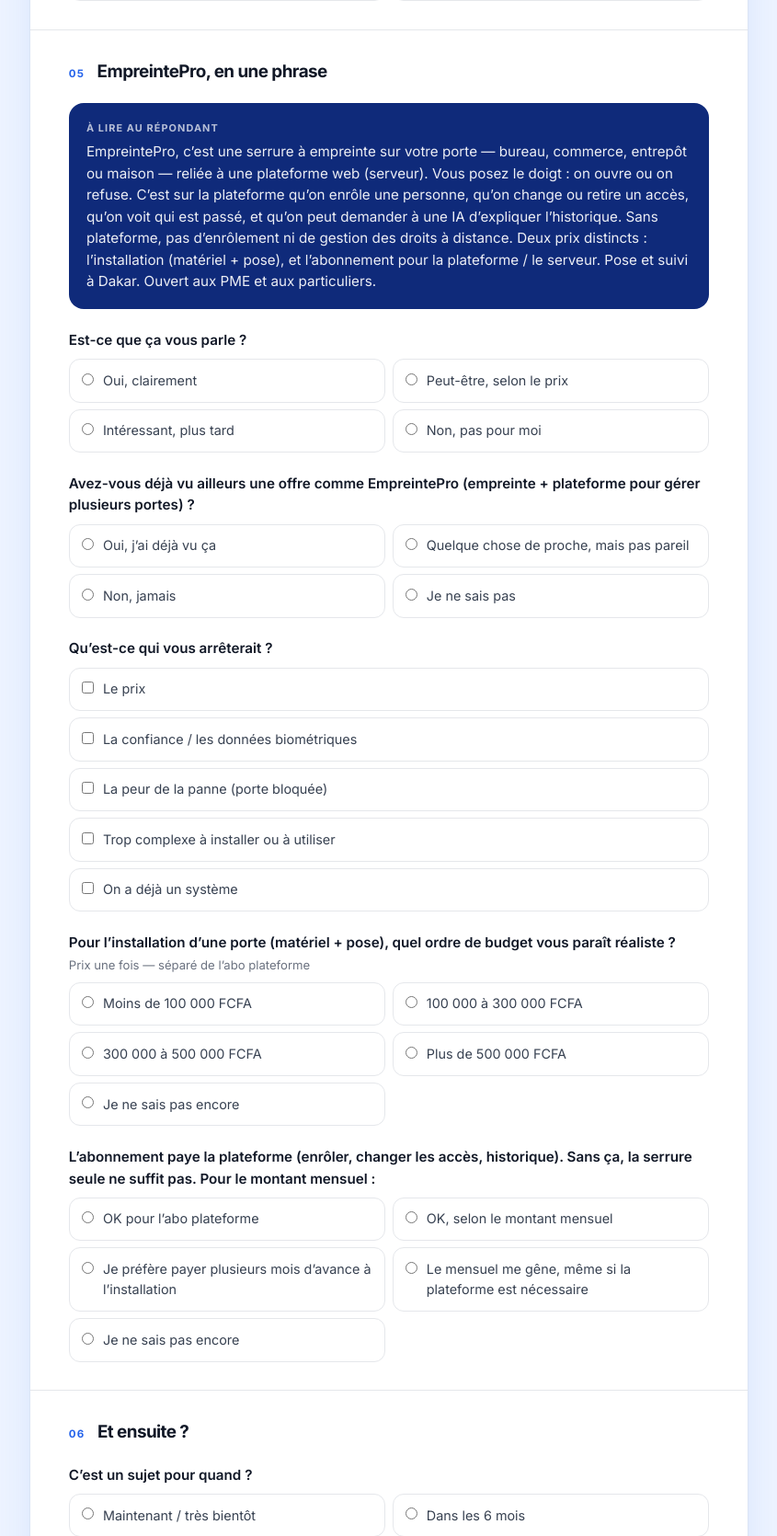
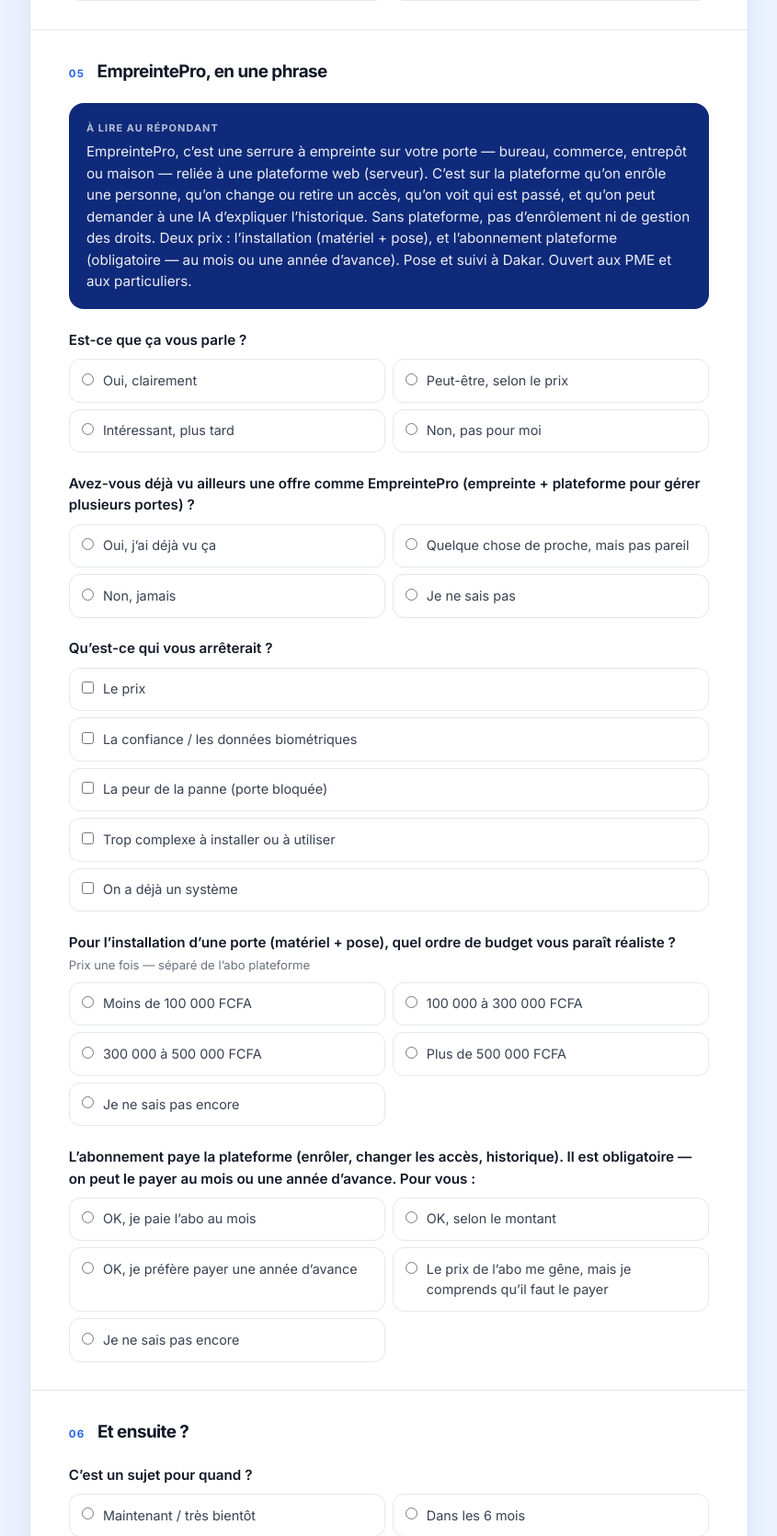
Before and after one commit to Fatoumata7703/empreintepro-etude, a Flask app: page / in a window 1280 px wide. Shown: the part 3714-5384 px from the top of the page at 92% size, without its empty margins (217-1062 px from the left). Run offline with Flask 3, Linux system fonts and the light colour scheme; some libraries are stand-ins or nearby versions.

Commit message:
Make subscription mandatory: monthly or one year prepaid, never skipped.

```diff
--- a/etude_db.py
+++ b/etude_db.py
@@ -78,10 +78,10 @@ LABELS = {
         "nsp": "Je ne sais pas",
     },
     "abonnement": {
-        "oui": "OK pour l’abo plateforme",
-        "selon": "OK, selon le montant mensuel",
-        "achat": "Préfère payer plusieurs mois d’avance",
-        "non": "Le mensuel me gêne (plateforme quand même nécessaire)",
+        "oui": "OK, abo au mois",
+        "selon": "OK, selon le montant",
+        "achat": "OK, préfère payer une année d’avance",
+        "non": "Le prix de l’abo me gêne (mais il reste obligatoire)",
         "nsp": "Je ne sais pas encore",
     },
     "interet": {
--- a/templates/etude_dashboard.html
+++ b/templates/etude_dashboard.html
@@ -107,7 +107,7 @@
       </div>
       <div class="card">
         <h3>Abo plateforme (serveur)</h3>
-        <p class="chart-sub">Nécessaire pour enrôler et changer les accès — pas optionnel</p>
+        <p class="chart-sub">Obligatoire : au mois ou une année d’avance — pour enrôler et gérer les accès</p>
         <div class="chart-box"><canvas id="chartAbonnement"></canvas></div>
       </div>
       <div class="card">
--- a/templates/etude_docs.html
+++ b/templates/etude_docs.html
@@ -57,7 +57,7 @@
 
       <div class="docs-body">
         <h2>Le projet</h2>
-        <p>EmpreintePro, c’est une serrure à empreinte sur la porte — bureau, commerce, entrepôt ou maison — reliée à une plateforme web (serveur). La plateforme sert à enrôler une personne, changer ou retirer un accès, voir l’historique — sans elle, la serrure seule ne gère pas les droits. Deux prix : installation (matériel + pose), puis abonnement pour la plateforme. Pose et suivi à Dakar. Ouvert aux PME et aux particuliers. On fait d’abord découvrir le système (démo / essai).</p>
+        <p>EmpreintePro, c’est une serrure à empreinte sur la porte — bureau, commerce, entrepôt ou maison — reliée à une plateforme web (serveur). La plateforme sert à enrôler une personne, changer ou retirer un accès, voir l’historique — sans elle, la serrure seule ne gère pas les droits. Deux prix : installation (matériel + pose), puis abonnement plateforme obligatoire (au mois ou une année d’avance). Pose et suivi à Dakar. Ouvert aux PME et aux particuliers. On fait d’abord découvrir le système (démo / essai).</p>
 
         <h2 id="parcours">Comment ça se passe</h2>
         <p>Du site jusqu’à l’espace client. Le film tourne tout seul.</p>
--- a/templates/questionnaire.html
+++ b/templates/questionnaire.html
@@ -208,7 +208,7 @@
 
           <div class="pitch">
             <small>À lire au répondant</small>
-            <p>EmpreintePro, c’est une serrure à empreinte sur votre porte — bureau, commerce, entrepôt ou maison — reliée à une plateforme web (serveur). Vous posez le doigt : on ouvre ou on refuse. C’est sur la plateforme qu’on enrôle une personne, qu’on change ou retire un accès, qu’on voit qui est passé, et qu’on peut demander à une IA d’expliquer l’historique. Sans plateforme, pas d’enrôlement ni de gestion des droits à distance. Deux prix distincts : l’installation (matériel + pose), et l’abonnement pour la plateforme / le serveur. Pose et suivi à Dakar. Ouvert aux PME et aux particuliers.</p>
+            <p>EmpreintePro, c’est une serrure à empreinte sur votre porte — bureau, commerce, entrepôt ou maison — reliée à une plateforme web (serveur). C’est sur la plateforme qu’on enrôle une personne, qu’on change ou retire un accès, qu’on voit qui est passé, et qu’on peut demander à une IA d’expliquer l’historique. Sans plateforme, pas d’enrôlement ni de gestion des droits. Deux prix : l’installation (matériel + pose), et l’abonnement plateforme (obligatoire — au mois ou une année d’avance). Pose et suivi à Dakar. Ouvert aux PME et aux particuliers.</p>
           </div>
 
           <div class="q">
@@ -254,12 +254,12 @@
           </div>
 
           <div class="q">
-            <span class="label">L’abonnement paye la plateforme (enrôler, changer les accès, historique). Sans ça, la serrure seule ne suffit pas. Pour le montant mensuel :</span>
+            <span class="label">L’abonnement paye la plateforme (enrôler, changer les accès, historique). Il est obligatoire — on peut le payer au mois ou une année d’avance. Pour vous :</span>
             <div class="choices two">
-              <label class="opt"><input type="radio" name="abonnement" value="oui"> OK pour l’abo plateforme</label>
-              <label class="opt"><input type="radio" name="abonnement" value="selon"> OK, selon le montant mensuel</label>
-              <label class="opt"><input type="radio" name="abonnement" value="achat"> Je préfère payer plusieurs mois d’avance à l’installation</label>
-              <label class="opt"><input type="radio" name="abonnement" value="non"> Le mensuel me gêne, même si la plateforme est nécessaire</label>
+              <label class="opt"><input type="radio" name="abonnement" value="oui"> OK, je paie l’abo au mois</label>
+              <label class="opt"><input type="radio" name="abonnement" value="selon"> OK, selon le montant</label>
+              <label class="opt"><input type="radio" name="abonnement" value="achat"> OK, je préfère payer une année d’avance</label>
+              <label class="opt"><input type="radio" name="abonnement" value="non"> Le prix de l’abo me gêne, mais je comprends qu’il faut le payer</label>
               <label class="opt"><input type="radio" name="abonnement" value="nsp"> Je ne sais pas encore</label>
             </div>
           </div>
```
